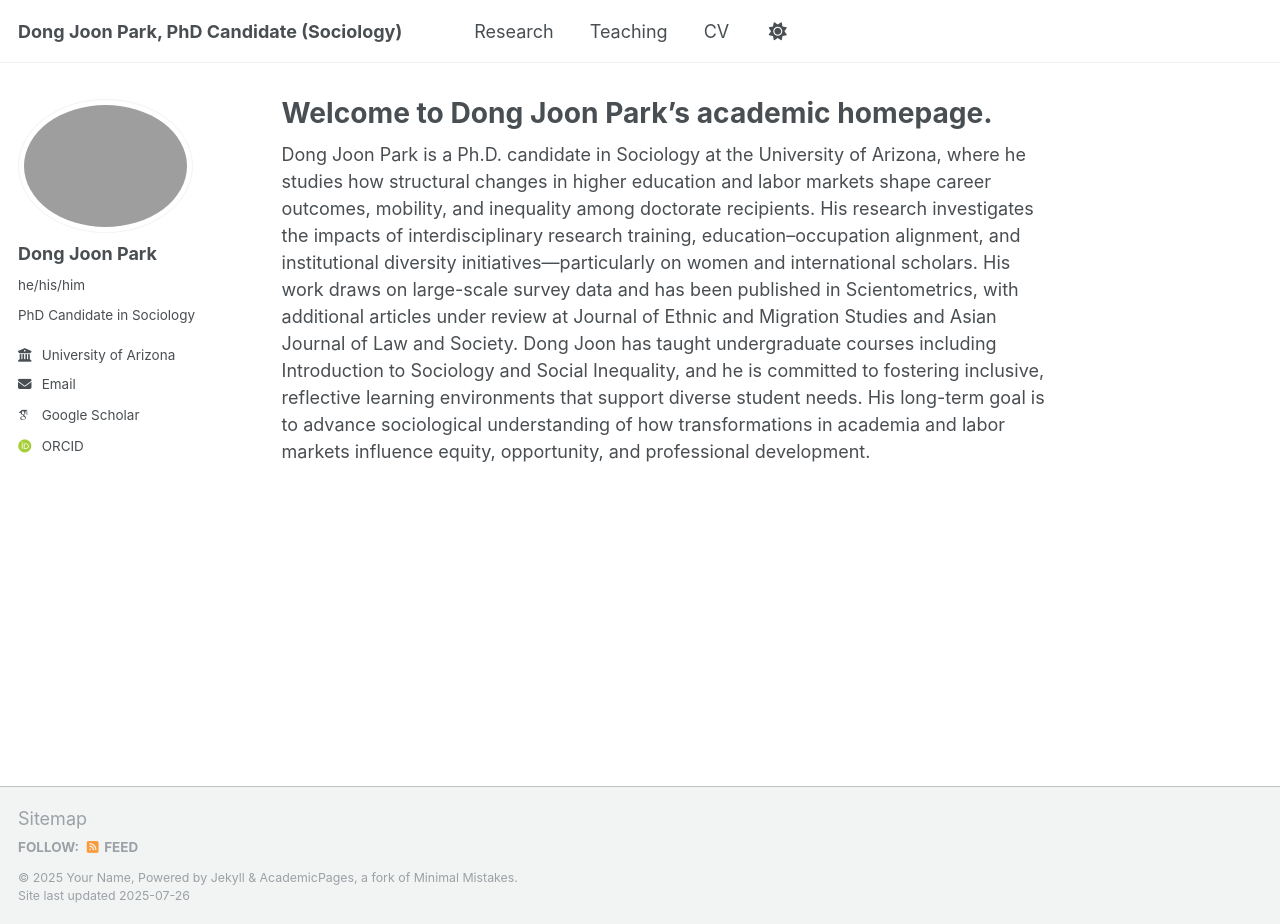
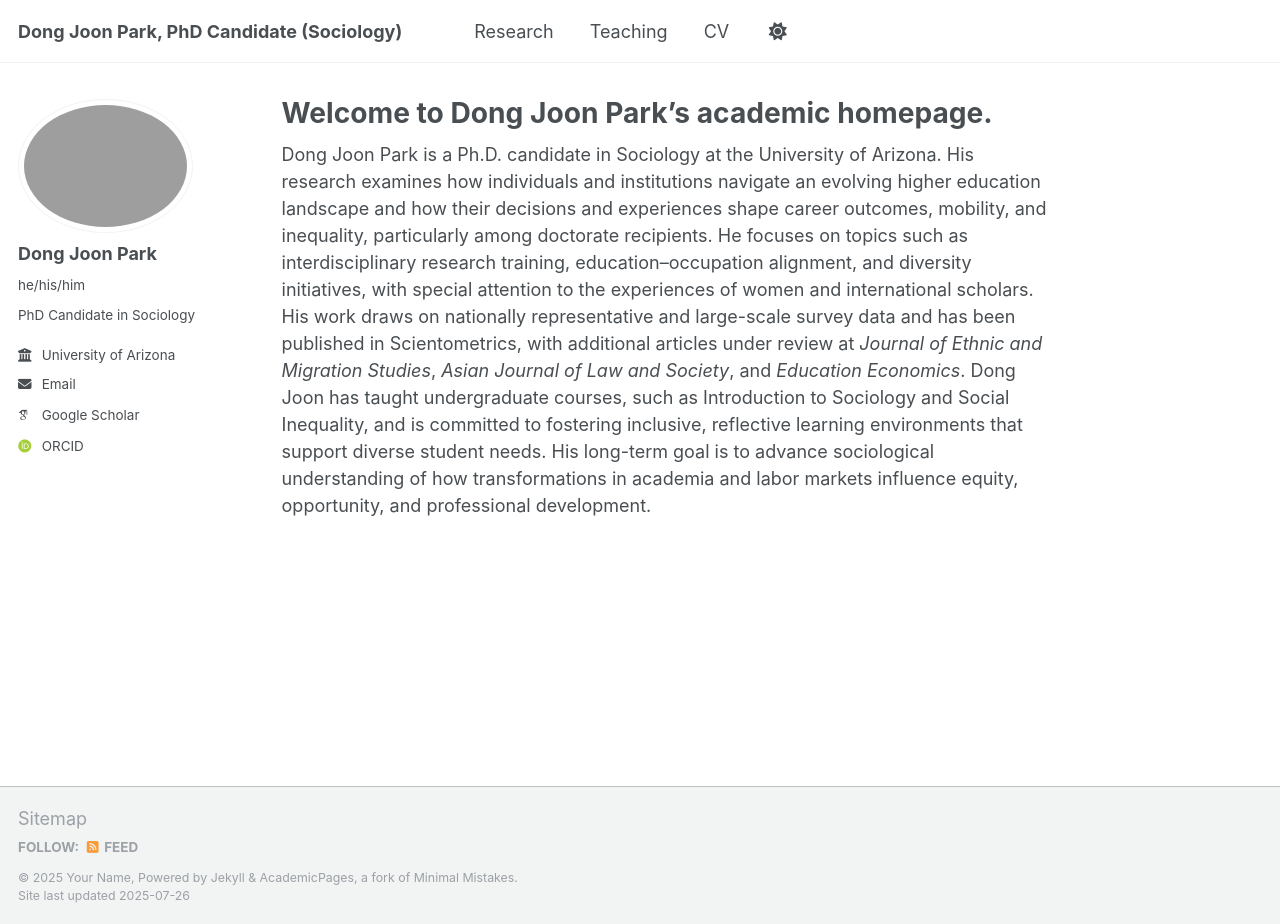
Before and after one commit to DongJoonPark0321/dongjoonpark0321.github.io, a Jekyll site: the page built from _pages/about.md, in a window 1280 px wide and 924 px high. Built offline with Jekyll 4.4.1, drawn with Linux system fonts in a browser that asks for light colours; some web fonts are replaced.

Commit message:
Update about.md

```diff
--- a/_pages/about.md
+++ b/_pages/about.md
@@ -7,6 +7,6 @@ redirect_from:
   - /about.html
 ---
 
-Dong Joon Park is a Ph.D. candidate in Sociology at the University of Arizona, where he studies how structural changes in higher education and labor markets shape career outcomes, mobility, and inequality among doctorate recipients.
-His research investigates the impacts of interdisciplinary research training, education–occupation alignment, and institutional diversity initiatives—particularly on women and international scholars. His work draws on large-scale survey data and has been published in Scientometrics, with additional articles under review at Journal of Ethnic and Migration Studies and Asian Journal of Law and Society.
-Dong Joon has taught undergraduate courses including Introduction to Sociology and Social Inequality, and he is committed to fostering inclusive, reflective learning environments that support diverse student needs. His long-term goal is to advance sociological understanding of how transformations in academia and labor markets influence equity, opportunity, and professional development.
+Dong Joon Park is a Ph.D. candidate in Sociology at the University of Arizona. His research examines how individuals and institutions navigate an evolving higher education landscape and how their decisions and experiences shape career outcomes, mobility, and inequality, particularly among doctorate recipients.
+He focuses on topics such as interdisciplinary research training, education–occupation alignment, and diversity initiatives, with special attention to the experiences of women and international scholars. His work draws on nationally representative and large-scale survey data and has been published in Scientometrics, with additional articles under review at _Journal of Ethnic and Migration Studies_, _Asian Journal of Law and Society_, and _Education Economics_.
+Dong Joon has taught undergraduate courses, such as Introduction to Sociology and Social Inequality, and is committed to fostering inclusive, reflective learning environments that support diverse student needs. His long-term goal is to advance sociological understanding of how transformations in academia and labor markets influence equity, opportunity, and professional development.
```
